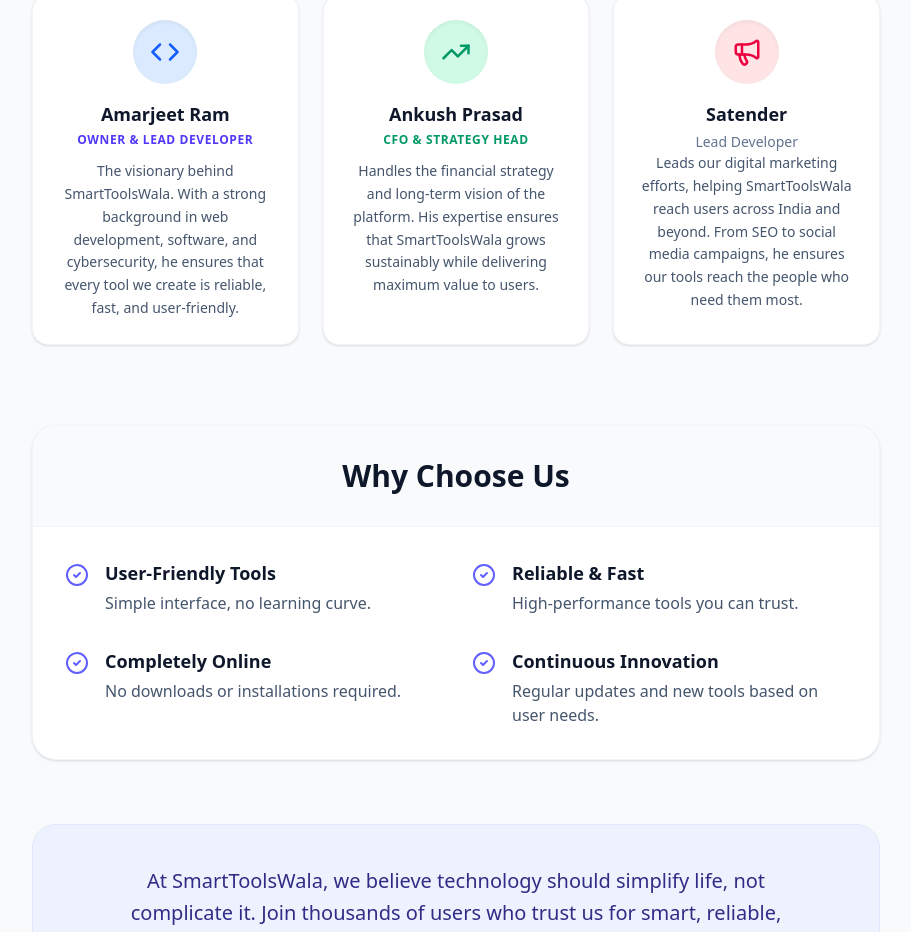
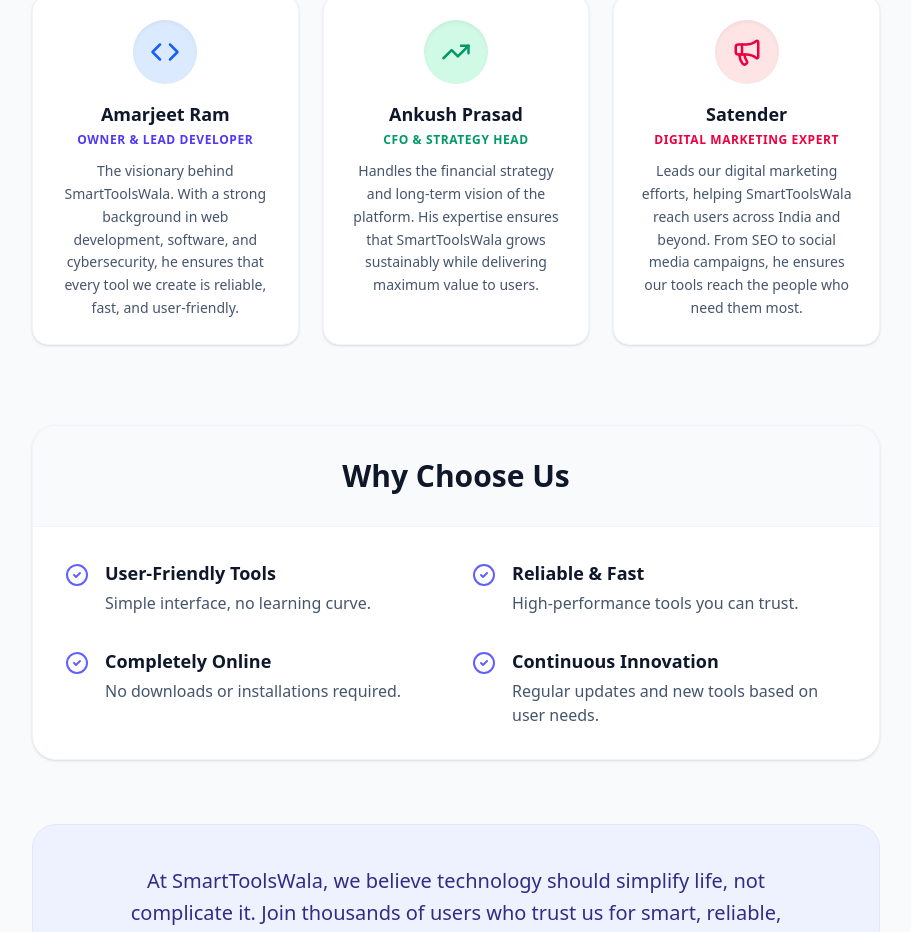
Before and after one commit to amarjeetram/our-life-, a Next.js app: page /about-us in a window 1280 px wide. Shown: the part 1176-2108 px from the top of the page, without its empty margins (184-1095 px from the left). Built offline with nearby package versions, Linux system fonts and the light colour scheme.

Commit message:
content: correct satender designation to digital marketing expert

```diff
--- a/src/app/about-us/page.tsx
+++ b/src/app/about-us/page.tsx
@@ -91,7 +91,7 @@
                             <Megaphone size={30} />
                         </div>
                         <h4 className="text-lg font-bold text-slate-900">Satender</h4>
-                        <p className="text-sm text-slate-500 font-medium mt-1">Lead Developer</p>
+                        <span className="text-xs font-bold text-rose-600 mb-3 uppercase tracking-wider block mt-1">Digital Marketing Expert</span>
                         <p className="text-slate-600 text-sm leading-relaxed">
                             Leads our digital marketing efforts, helping SmartToolsWala reach users across India and beyond. From SEO to social media campaigns, he ensures our tools reach the people who need them most.
                         </p>
```
